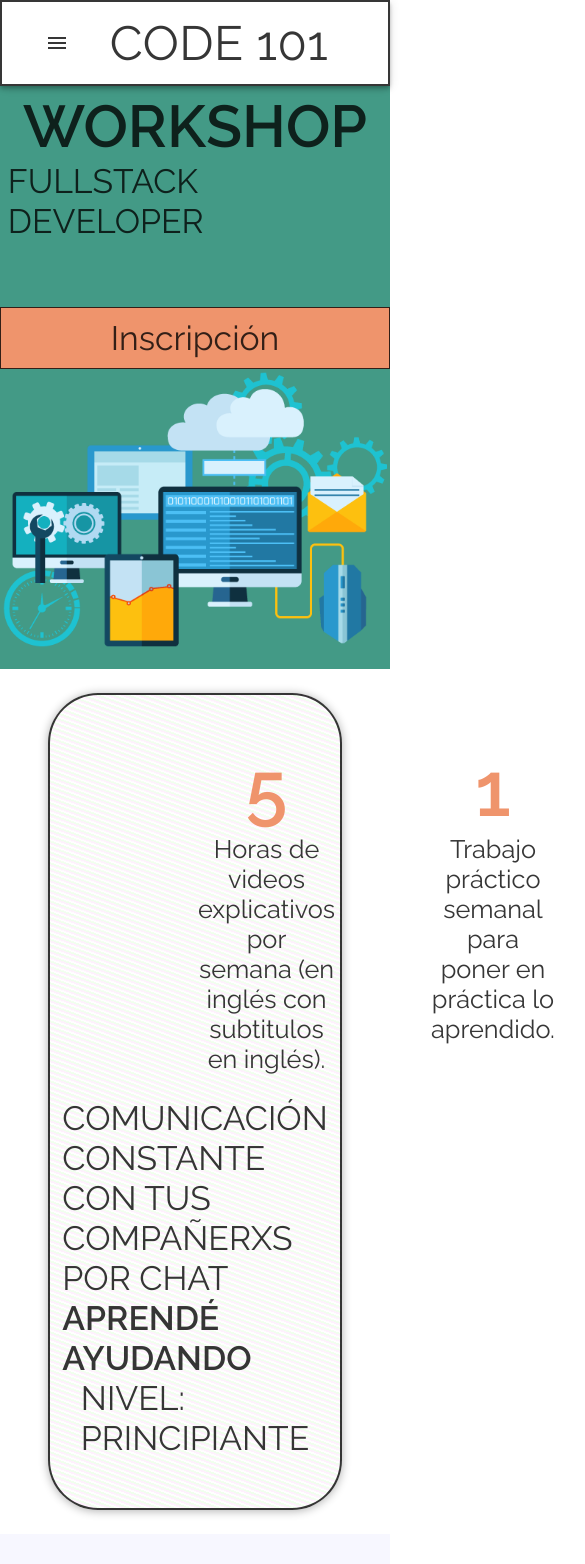
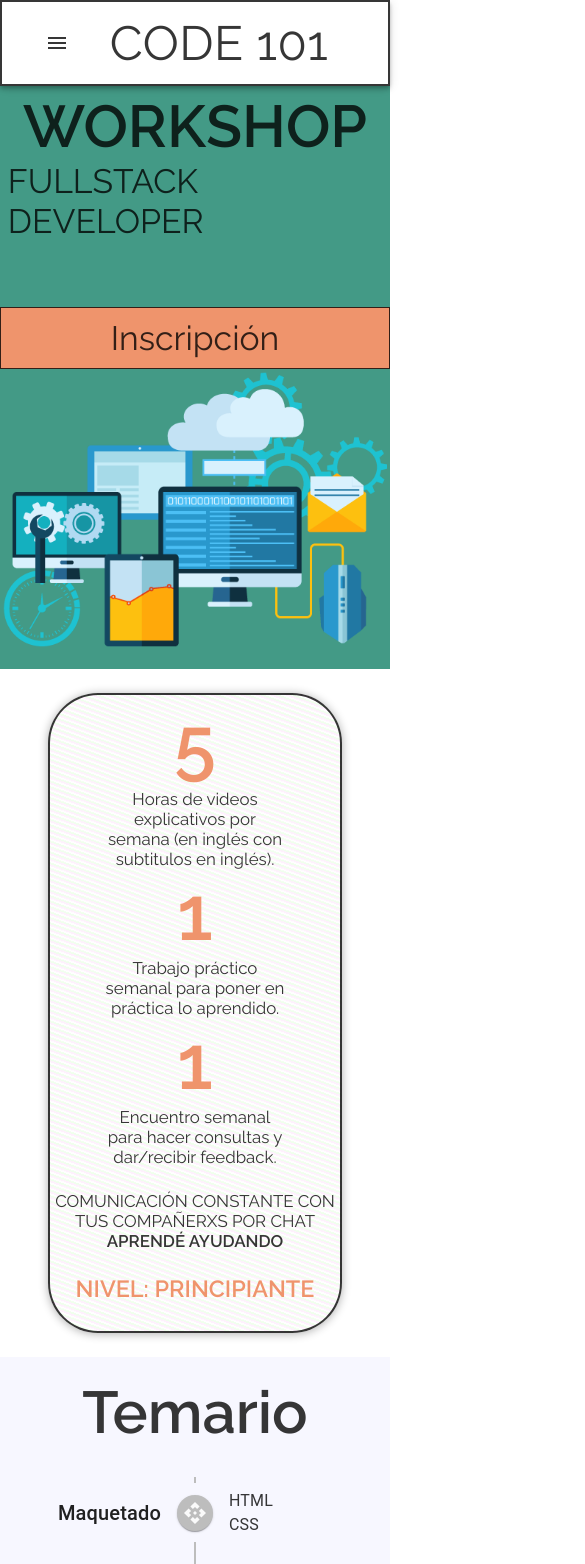
Before and after one commit to programar101/code101lp, a React (Create React App) app: page / in a window 390 px wide. Shown: the top 1564 px of the page, 585 px wide, since content can reach past the window. Built offline with nearby package versions, Linux system fonts and the light colour scheme.

Commit message:
Mobile dinamica

```diff
--- a/src/sections/Dinamica/Dinamica.css
+++ b/src/sections/Dinamica/Dinamica.css
@@ -1,3 +1,50 @@
+@media only screen and (max-width: 959px){
+
+    .threeColumn{
+        padding-bottom: 24px;
+        text-align: center;
+    }
+    .textCenter{
+        text-align: center;
+        display: flex;
+        flex-direction: column;
+        align-items: center;
+        font-size: 2vh;
+    }
+
+    .dinamics{
+        padding: 5px;
+        border:solid 2px var(--black);
+        border-radius: 50px;
+        margin: 24px 48px;
+        box-shadow: 0px 1px 10px #b0b0b0;
+        background-image: linear-gradient(20deg, #f0ffed 16.67%, #ffffff 16.67%, #ffffff 33.33%, #fff0fe 33.33%, #fff0fe 50%, #f0ffed 50%, #f0ffed 66.67%, #ffffff 66.67%, #ffffff 83.33%, #fff0fe 83.33%, #fff0fe 100%);
+        background-size: 15.00px 5.46px;
+
+    }
+
+    .column{
+        padding:0 48px;
+        font-size: 2vh;
+        text-align: center;
+    }
+
+    .column>p>strong{
+        font-size: 9vh;
+        color: var(--accent);
+    }
+
+    .textCenter>h2{
+        padding: 24px 0;
+        color: var(--accent);
+        font-weight: 900;
+        font-size: 6vw;
+
+    }
+}
+
+@media only screen and (min-width: 960px){
+
 .dinamics{
     /*background-color: #FFF4E4;*/
     padding: 50px 100px;
@@ -30,5 +77,16 @@
     display: flex;
     flex-direction: column;
     align-items: center;
-    font-size: 4vh;
+    font-size: 3vh;
 }
+
+.textCenter>h2{
+    margin-top: 24px;
+    /*padding: 2px;
+    box-shadow: 0px 1px 10px #b0b0b0;*/
+    color: var(--accent);
+    font-weight: 900;
+    font-size: 3vw;
+
+}
+}
--- a/src/sections/Dinamica/Dinamica.jsx
+++ b/src/sections/Dinamica/Dinamica.jsx
@@ -23,7 +23,8 @@ export default function Dinamica() {
             </div>
 
             <div className="textCenter">
-                <p>COMUNICACIÓN CONSTANTE CON TUS COMPAÑERXS POR CHAT <strong>APRENDÉ AYUDANDO</strong></p>
+                <p>COMUNICACIÓN CONSTANTE CON TUS COMPAÑERXS POR CHAT</p>
+                <p><strong>APRENDÉ AYUDANDO</strong></p>
                 <h2>NIVEL: PRINCIPIANTE</h2>
             </div>
 
```
